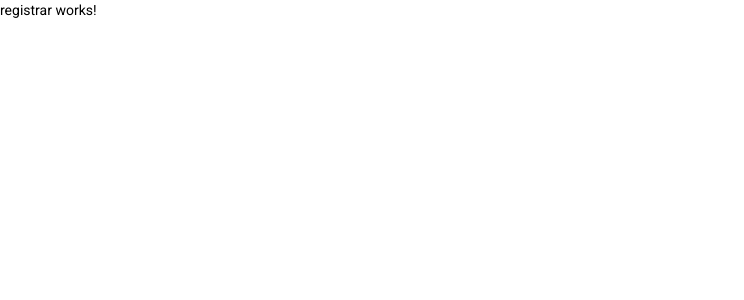
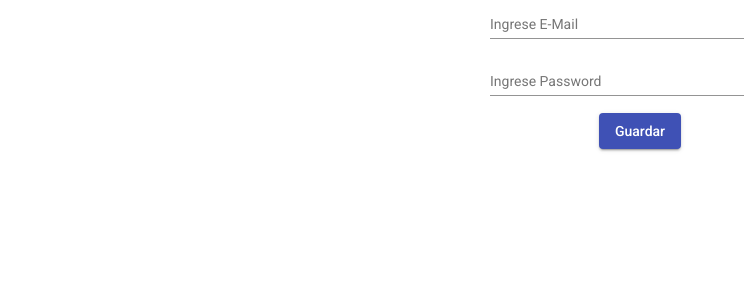
Before and after one commit to HannPark/mi-web-app, an Angular app: page /registrar in a window 1280 px wide. Shown: the top 300 px of the page, without its empty margins (0-744 px from the left). Built offline with nearby package versions, Linux system fonts and the light colour scheme.

Commit message:
Clase 54 Agregar Formulario + Submit Button

```diff
--- a/package.json
+++ b/package.json
@@ -15,6 +15,7 @@
     "@angular/common": "~13.1.0",
     "@angular/compiler": "~13.1.0",
     "@angular/core": "~13.1.0",
+    "@angular/flex-layout": "^13.0.0-beta.36",
     "@angular/forms": "~13.1.0",
     "@angular/material": "^13.1.1",
     "@angular/platform-browser": "~13.1.0",
--- a/src/app/app.module.ts
+++ b/src/app/app.module.ts
@@ -13,6 +13,7 @@ import { BrowserAnimationsModule } from '@angular/platform-browser/animations';
 import { MaterialModule } from './material.module';
 import { RegistrarComponent } from './seguridad/registrar/registrar.component';
 import { LoginComponent } from './seguridad/login/login.component';
+import { FlexLayoutModule } from '@angular/flex-layout';
 
 
 @NgModule({
@@ -30,7 +31,8 @@ import { LoginComponent } from './seguridad/login/login.component';
     AppRoutingModule,
     FormsModule,
     BrowserAnimationsModule,
-    MaterialModule
+    MaterialModule,
+    FlexLayoutModule,
   ],
   providers: [LibrosService],
   bootstrap: [AppComponent]
--- a/src/app/material.module.ts
+++ b/src/app/material.module.ts
@@ -1,9 +1,11 @@
 import { NgModule } from '@angular/core';
 import { MatButtonModule } from '@angular/material/button';
 import { MatIconModule } from '@angular/material/icon';
+import { MatInputModule } from '@angular/material/input';
+import { MatFormFieldModule } from '@angular/material/form-field';
 
 @NgModule({
-  imports: [MatButtonModule, MatIconModule],
-  exports: [MatButtonModule, MatIconModule],
+  imports: [MatButtonModule, MatIconModule, MatInputModule, MatFormFieldModule],
+  exports: [MatButtonModule, MatIconModule, MatInputModule, MatFormFieldModule],
 })
 export class MaterialModule {}
--- a/src/app/seguridad/registrar/registrar.component.css
+++ b/src/app/seguridad/registrar/registrar.component.css
@@ -0,0 +1,3 @@
+mat-form-field {
+  width: 300px;
+}
--- a/src/app/seguridad/registrar/registrar.component.html
+++ b/src/app/seguridad/registrar/registrar.component.html
@@ -1 +1,15 @@
-<p>registrar works!</p>
+<section>
+  <form fxLayout="column wrap" fxLayoutAlign="center center" #f="ngForm" (ngSubmit)="registrarUsuario(f)">
+    <mat-form-field>
+      <mat-label>Ingrese E-Mail</mat-label>
+      <input type="email" matInput placeholder="mail@example.com" ngModel name="email"/>
+    </mat-form-field>
+
+    <mat-form-field>
+      <mat-label>Ingrese Password</mat-label>
+      <input type="password" matInput placeholder="Ingresa Password" ngModel name="password"/>
+    </mat-form-field>
+
+    <button type="submit" mat-raised-button color="primary">Guardar</button>
+  </form>
+</section>
--- a/src/app/seguridad/registrar/registrar.component.ts
+++ b/src/app/seguridad/registrar/registrar.component.ts
@@ -1,15 +1,17 @@
 import { Component, OnInit } from '@angular/core';
+import { NgForm } from '@angular/forms';
 
 @Component({
   selector: 'app-registrar',
   templateUrl: './registrar.component.html',
-  styleUrls: ['./registrar.component.css']
+  styleUrls: ['./registrar.component.css'],
 })
 export class RegistrarComponent implements OnInit {
+  constructor() {}
 
-  constructor() { }
+  ngOnInit(): void {}
 
-  ngOnInit(): void {
+  registrarUsuario(form: NgForm) {
+    console.log(form);
   }
-
 }
```
Also changed, not shown: 1 other file (tests, documents, lock files or other folders).
